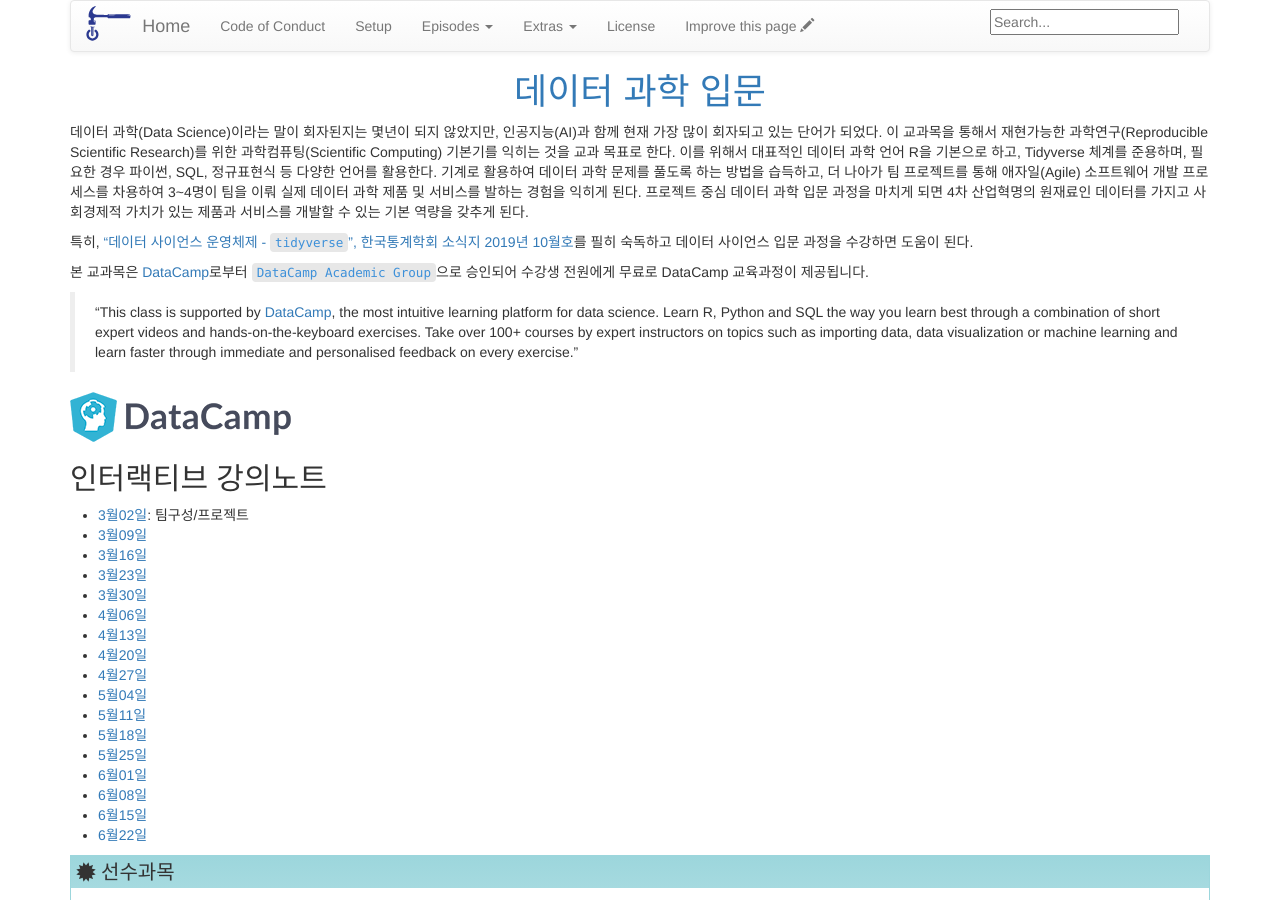
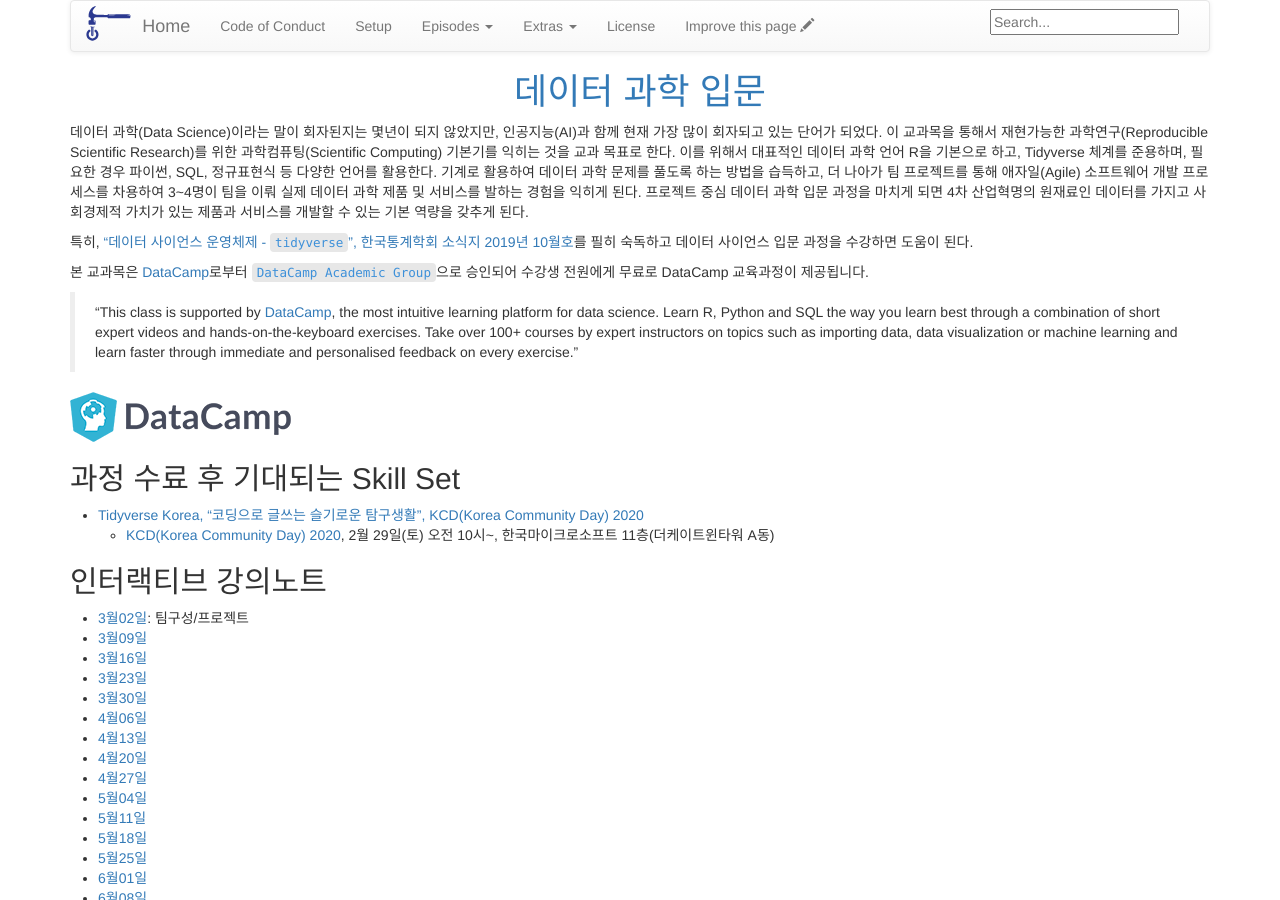
Before and after one commit to statkclee/ds-intro-2020, a Jekyll site: the page built from index.md, in a window 1280 px wide and 900 px high. Built offline with Jekyll 4.4.1, drawn with Linux system fonts in a browser that asks for light colours.

Commit message:
added KCD 2020 slide

```diff
--- a/index.md
+++ b/index.md
@@ -19,6 +19,12 @@
 > data visualization or machine learning and learn faster through immediate and personalised feedback on every exercise."
 
 ![](fig/DataCamp-50px.png)
+
+## 과정 수료 후 기대되는 Skill Set
+
+- [Tidyverse Korea, "코딩으로 글쓰는 슬기로운 탐구생활", KCD(Korea Community Day) 2020](https://statkclee.github.io/ds-authoring/ds-rmarkdown-driven-development.html)
+    - [KCD(Korea Community Day) 2020](https://kcd2020.festa.io/), 2월 29일(토) 오전 10시~, 한국마이크로소프트 11층(더케이트윈타워 A동)
+
 
 ## 인터랙티브 강의노트
 
```
